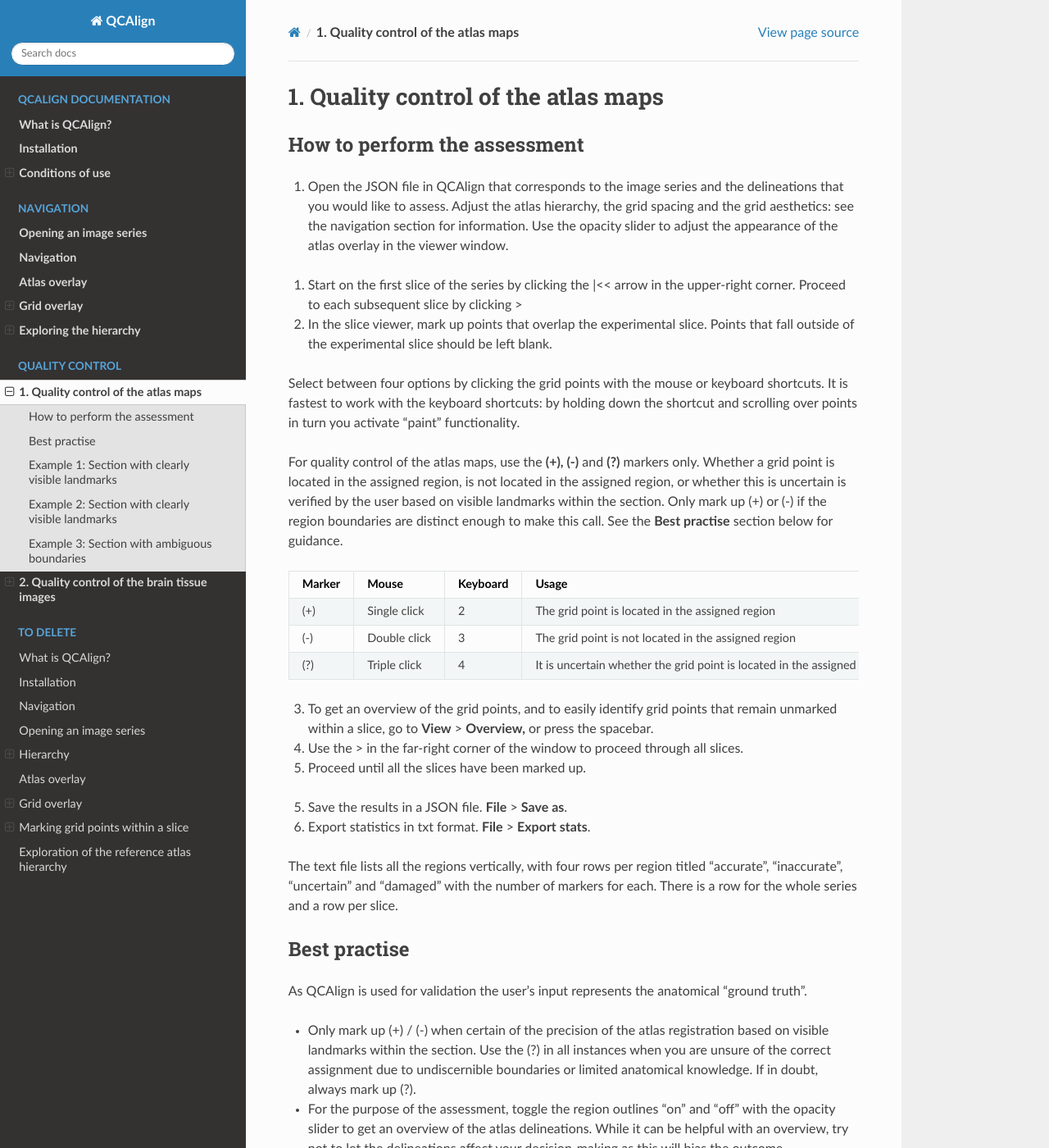
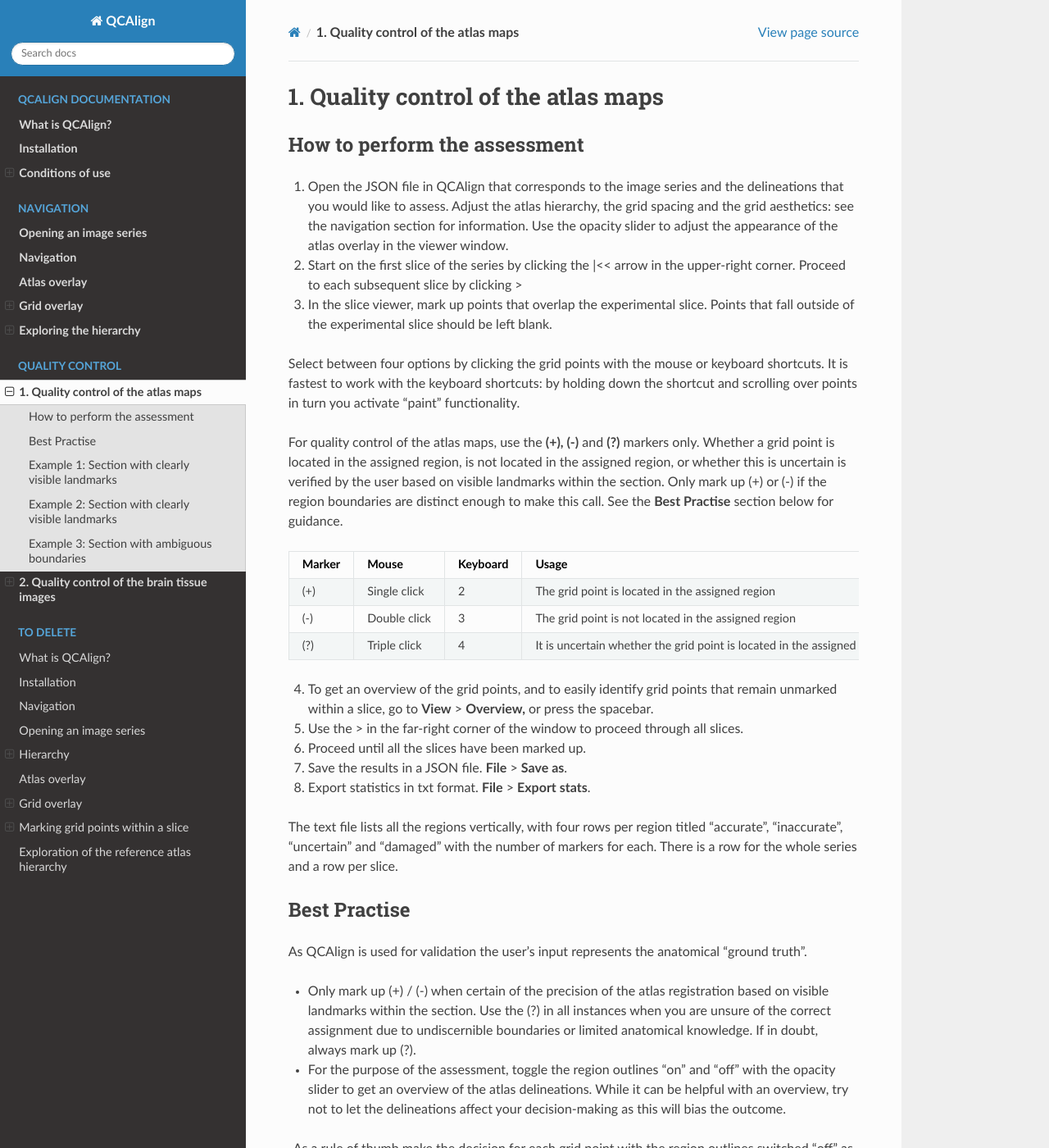
Before and after one commit to Neural-Systems-at-UIO/QCAlign, a Sphinx documentation site: the page built from docs/QCatlasmaps.rst, in a window 1280 px wide and 1400 px high. Shown: the whole window at 82% size. Built offline with Sphinx 7.4.7 and the Read the Docs theme 2.0.0, drawn with Linux system fonts in a browser that asks for light colours; some of the changed lines change nothing that is shown.

Commit message:
Update QCatlasmaps.rst

```diff
--- a/docs/QCatlasmaps.rst
+++ b/docs/QCatlasmaps.rst
@@ -6,13 +6,13 @@
 
 1. Open the JSON file in QCAlign that corresponds to the image series and the delineations that you would like to assess. Adjust the atlas hierarchy, the grid spacing and the grid aesthetics: see the navigation section for information. Use the opacity slider to adjust the appearance of the atlas overlay in the viewer window.
 
-1. Start on the first slice of the series by clicking the \|<< arrow in the upper-right corner. Proceed to each subsequent slice by clicking >
+2. Start on the first slice of the series by clicking the \|<< arrow in the upper-right corner. Proceed to each subsequent slice by clicking >
 
-2. In the slice viewer, mark up points that overlap the experimental slice. Points that fall outside of the experimental slice should be left blank.
+3. In the slice viewer, mark up points that overlap the experimental slice. Points that fall outside of the experimental slice should be left blank.
 
 Select between four options by clicking the grid points with the mouse or keyboard shortcuts. It is fastest to work with the keyboard shortcuts: by holding down the shortcut and scrolling over points in turn you activate “paint” functionality.
 
-For quality control of the atlas maps, use the **(+), (-)** and **(?)** markers only. Whether a grid point is located in the assigned region, is not located in the assigned region, or whether this is uncertain is verified by the user based on visible landmarks within the section. Only mark up (+) or (-) if the region boundaries are distinct enough to make this call. See the **Best practise** section below for guidance.
+For quality control of the atlas maps, use the **(+), (-)** and **(?)** markers only. Whether a grid point is located in the assigned region, is not located in the assigned region, or whether this is uncertain is verified by the user based on visible landmarks within the section. Only mark up (+) or (-) if the region boundaries are distinct enough to make this call. See the **Best Practise** section below for guidance.
 
 +------------+--------------+-------------------+-------------------+
 | **Marker** | **Mouse**    | **Keyboard**      | **Usage**         |
@@ -34,21 +34,21 @@
 |            |              |                   | region            |
 +------------+--------------+-------------------+-------------------+
 
-3. To get an overview of the grid points, and to easily identify grid points that remain unmarked within a slice, go to **View** > **Overview,** or press the spacebar.
+4. To get an overview of the grid points, and to easily identify grid points that remain unmarked within a slice, go to **View** > **Overview,** or press the spacebar.
 
-4. Use the > in the far-right corner of the window to proceed through all slices.
+5. Use the > in the far-right corner of the window to proceed through all slices.
 
-5. Proceed until all the slices have been marked up.
+6. Proceed until all the slices have been marked up.
 
-5. Save the results in a JSON file. **File** > **Save as**.
+7. Save the results in a JSON file. **File** > **Save as**.
 
-6. Export statistics in txt format. **File** > **Export stats**.
+8. Export statistics in txt format. **File** > **Export stats**.
 
 The text file lists all the regions vertically, with
 four rows per region titled “accurate”, “inaccurate”, “uncertain” and
 “damaged” with the number of markers for each. There is a row for the whole series and a row per slice.
 
-Best practise
+Best Practise
 ---------------
 
 As QCAlign is used for validation the user’s input represents the anatomical “ground truth”.
```
